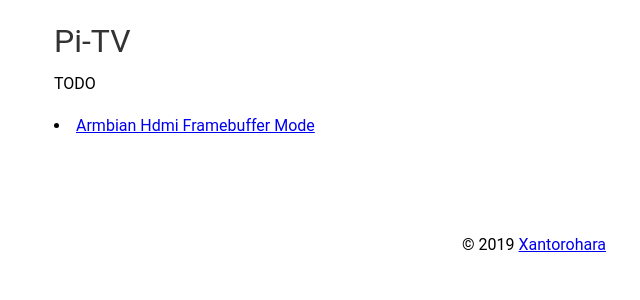
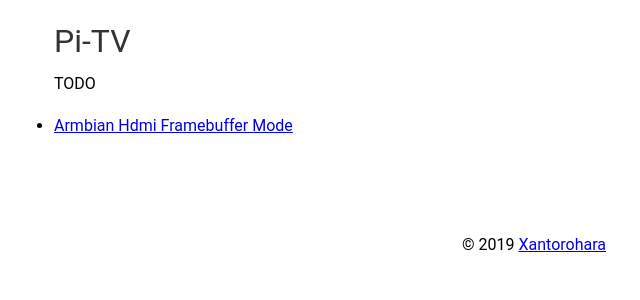
Before and after one commit to pi-tv/pi-tv.github.io, a Jekyll site: the page built from index.md, in a window 1280 px wide. Shown: the top 300 px of the page, without its empty margins (106-746 px from the left). Built offline with Jekyll 4.4.1, drawn with Linux system fonts in a browser that asks for light colours.

Commit message:
site layout

```diff
--- a/_layouts/default.html
+++ b/_layouts/default.html
@@ -39,13 +39,13 @@
         }
 
         p {
-            margin-bottom: 0.5rem;
+            margin: 0.5rem 0;
             line-height: 1.5;
         }
 
-        li {
-            margin-bottom: 0.5rem;
-        }
+        /*li {*/
+        /*    margin: 0.5rem;*/
+        /*}*/
 
         pre {
             display: block;
@@ -81,9 +81,9 @@
             line-height: 35px;
         }
 
-        ul {
-            list-style-position: inside;
-        }
+        /*ul {*/
+        /*    list-style-position: inside;*/
+        /*}*/
 
         .debug {
             border1: dashed red 1px;
```
